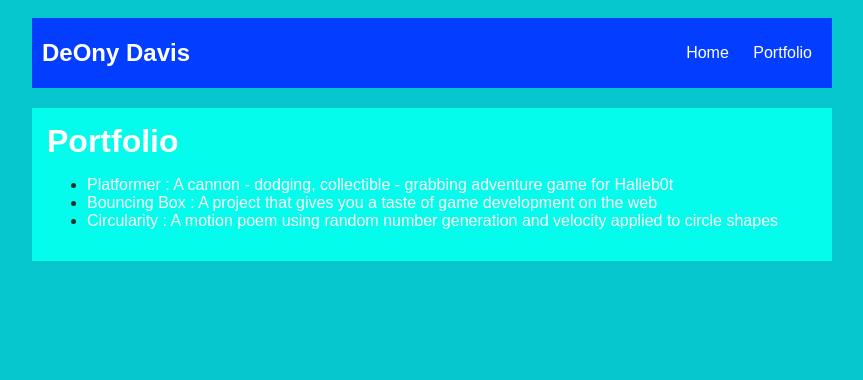
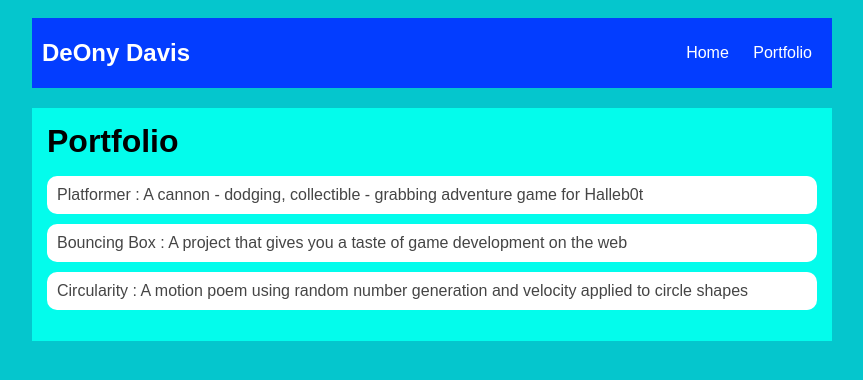
Before and after one commit to DeOnyDavis8519994/DeOnyDavis8519994.github.io, a plain HTML site: page portfolio.html in a window 1280 px wide. Shown: the whole page, without its empty margins (208-1071 px from the left). Drawn offline with Linux system fonts and the light colour scheme.

Commit message:
portfolio css

```diff
--- a/portfolio.html
+++ b/portfolio.html
@@ -3,7 +3,8 @@
     <head> <title>"DeOny's Computer Science Website"</title>
       <link rel="stylesheet" href="style.css">
     </head>
-
+<link
+rel=”stylesheet” href=”style.css”>
     <body>
       <div id="all-contents">
         <nav>
--- a/style.css
+++ b/style.css
@@ -62,3 +62,28 @@ body {
    h2, h3 {
        margin: 0px;
    }
+/* portfolio styles */
+         .content h1 {
+             color: black;
+         }
+
+         #portfolio {
+             list-style-type: none;
+             padding-left: 0;
+         }
+
+         #portfolio li {
+             background: #fff;
+             padding: 10px;
+             border-radius: 10px;
+             margin-bottom: 10px;
+         }
+
+         #portfolio li:hover {
+             background: #eee;
+         }
+
+         #portfolio a {
+             text-decoration: none;
+             color: #454545;
+         }
```
